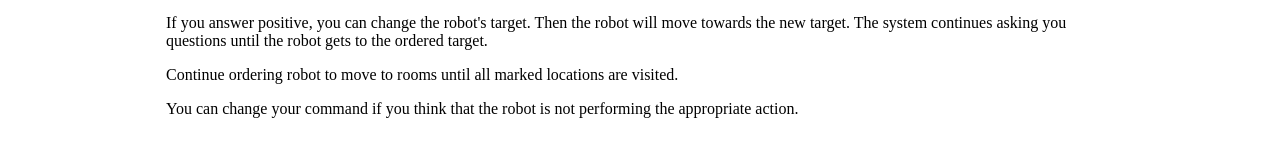
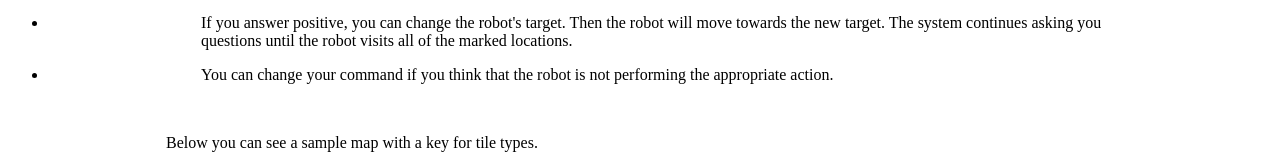
Before and after one commit to mehrdadzakershahrak/Game2_train, a plain HTML site: page instr_game2_train.html in a window 1280 px wide. Shown: the part 436-601 px from the top of the page. Drawn offline with nearby package versions, Linux system fonts and the light colour scheme.

Commit message:
updated instr

```diff
--- a/instr_game2_train.html
+++ b/instr_game2_train.html
@@ -23,11 +23,11 @@
     <img src="question.jpg" style="display:block;width:400x;height:120px; margin:auto">
 
 
-
-    <p style="width:75%;margin-left:auto;margin-right:auto"> If you answer positive, you can change the robot's target. Then the robot will move towards the new target.
-        The system continues asking you questions until the robot gets to the ordered target. </p>
-    <p style="width:75%;margin-left:auto;margin-right:auto"> Continue ordering robot to move to rooms until all marked locations are visited. </p>
-    <p style="width:75%;margin-left:auto;margin-right:auto"> You can change your command if you think that the robot is not performing the appropriate action.</p>
+<ul>
+    <li><p style="width:75%;margin-left:auto;margin-right:auto"> If you answer positive, you can change the robot's target. Then the robot will move towards the new target.
+        The system continues asking you questions until the robot visits all of the marked locations. </p>  </li>
+    <li><p style="width:75%;margin-left:auto;margin-right:auto"> You can change your command if you think that the robot is not performing the appropriate action.</p> </li>
+</ul>
     <br>
     <p style="width:75%;margin-left:auto;margin-right:auto"> Below you can see a sample map with a key for tile types. </p>
     <img src="map.jpg" style="display:block;width:1200x;height:360px; margin:auto">
```
